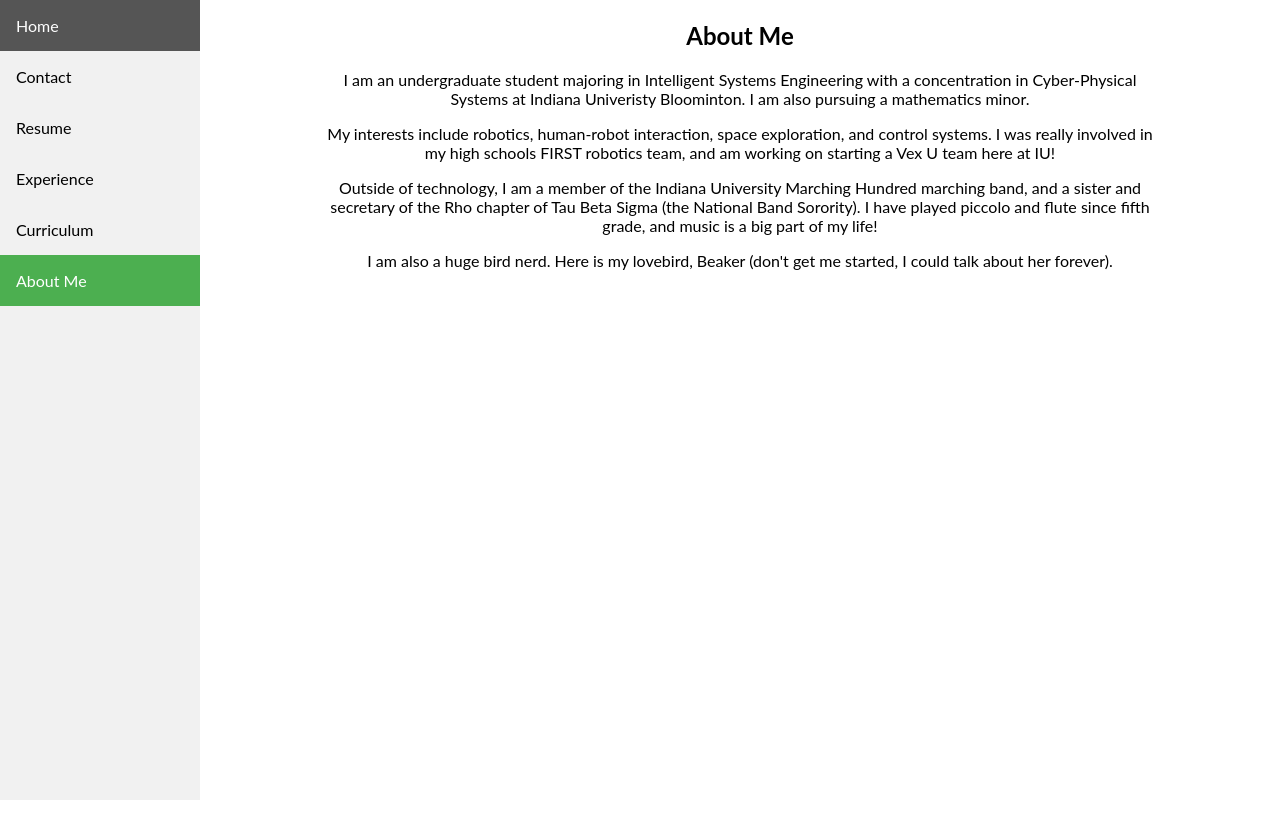
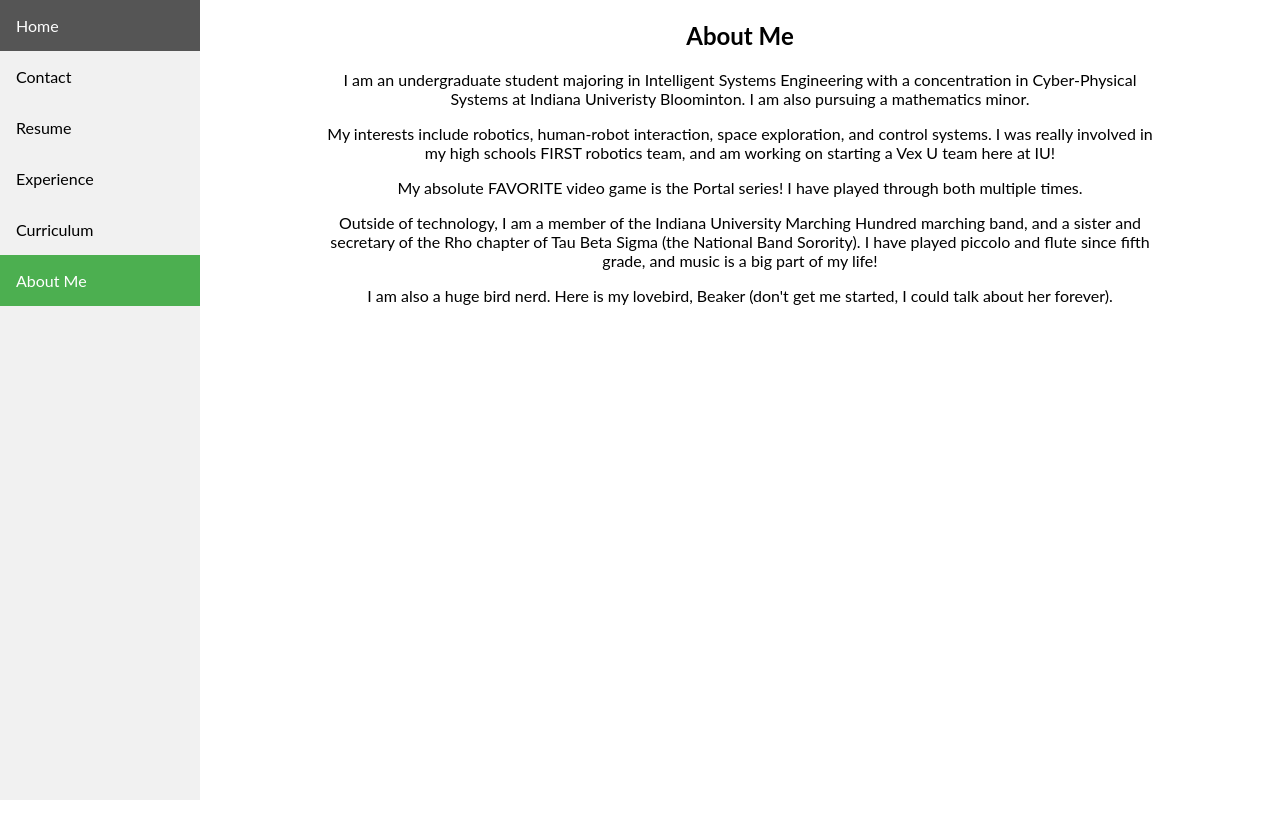
Before and after one commit to manvi-saxena/manvi-saxena, a plain HTML site: page 4aboutme.html in a window 1280 px wide. Drawn offline with Linux system fonts and the light colour scheme.

Commit message:
edited text

```diff
--- a/4aboutme.html
+++ b/4aboutme.html
@@ -23,6 +23,7 @@
          <h2>About Me</h2>
          <p>I am an undergraduate student majoring in Intelligent Systems Engineering with a concentration in Cyber-Physical Systems at Indiana Univeristy Bloominton. I am also pursuing a mathematics minor.</p>
          <p>My interests include robotics, human-robot interaction, space exploration, and control systems. I was really involved in my high schools FIRST robotics team, and am working on starting a Vex U team here at IU!</p>
+         <p>My absolute FAVORITE video game is the Portal series! I have played through both multiple times.</p>
          <p>Outside of technology, I am a member of the Indiana University Marching Hundred marching band, and a sister and secretary of the Rho chapter of Tau Beta Sigma (the National Band Sorority). I have played piccolo and flute since fifth grade, and music is a big part of my life!</p>
          <p>I am also a huge bird nerd. Here is my lovebird, Beaker (don't get me started, I could talk about her forever).</p>
          <!--   IMAGE OF BEEK-->
```
